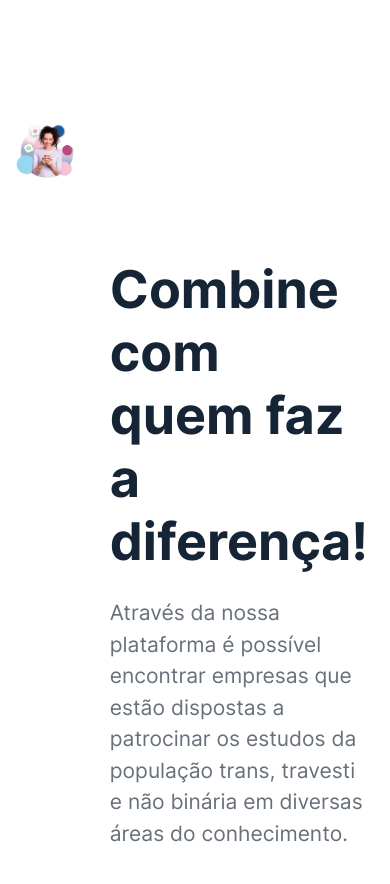
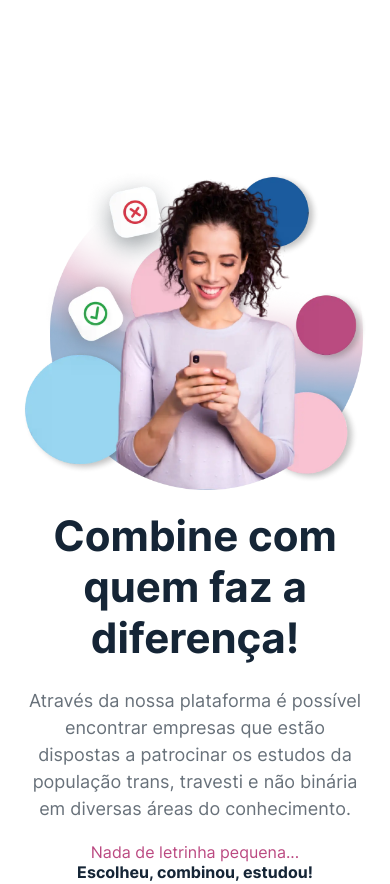
Before and after one commit to francisko-rezende/transmeet-landing-page, a Next.js app: page / in a window 390 px wide. Shown: the part 1113-1997 px from the top of the page. Built offline with nearby package versions, Linux system fonts and the light colour scheme.

Commit message:
feat: adapt match with... section layout for tablets1

```diff
--- a/src/components/MatchWithWhoMakesADiff/MatchWithWhoMakesADiff.styles.ts
+++ b/src/components/MatchWithWhoMakesADiff/MatchWithWhoMakesADiff.styles.ts
@@ -4,13 +4,32 @@ export const Wrapper = styled.section`
   margin-top: 26rem;
   display: grid;
   grid-template-columns: repeat(2, 1fr);
+
+  @media (max-width: 809px) {
+    margin-top: 17rem;
+    grid-template-columns: 1fr;
+    row-gap: 2rem;
+  }
 `
 export const TextWrapper = styled.div`
   padding-left: ${({ theme }) => theme.grid.gutter};
+
+  @media (max-width: 809px) {
+    padding-left: unset;
+    display: flex;
+    flex-direction: column;
+    align-items: center;
+  }
 `
 
 export const ImgWrapper = styled.div`
   transform: translate(-10%, -20%);
+
+  @media (max-width: 809px) {
+    transform: unset;
+    display: flex;
+    justify-content: center;
+  }
 `
 
 export const Title = styled.h2`
@@ -18,21 +37,31 @@ export const Title = styled.h2`
     color: ${theme.colors.typographyColors.black};
     font-size: 5.2rem;
   `}
+
+  @media (max-width: 809px) {
+    text-align: center;
+    font-size: 4.2rem;
+  }
 `
 
 export const Paragraph = styled.p`
   line-height: 1.5;
   margin-top: 2.4rem;
+  font-size: 2.1rem;
 
   ${({ theme }) => css`
     color: ${theme.colors.typographyColors.gray};
     font-weight: ${theme.font.weight.regular};
-    font-size: 2.1rem;
   `}
+
+  @media (max-width: 809px) {
+    text-align: center;
+    font-size: 1.8rem;
+  }
 `
 
 export const SecondaryText = styled.span`
-  margin-top: 4rem;
+  margin-top: 2rem;
   display: block;
 
   ${({ theme }) => css`
@@ -40,6 +69,10 @@ export const SecondaryText = styled.span`
     font-weight: ${theme.font.weight.regular};
     font-size: 1.6rem;
   `}
+
+  @media (max-width: 809px) {
+    text-align: center;
+  }
 `
 
 export const BoldText = styled.span`
--- a/src/components/YourBridge/YourBridge.styles.ts
+++ b/src/components/YourBridge/YourBridge.styles.ts
@@ -39,7 +39,7 @@ export const Paragraph = styled.p`
 
   @media (max-width: 809px) {
     text-align: center;
-    font-size: 1.6rem;
+    font-size: 1.8rem;
     margin: 3.2rem auto;
   }
 
```
Also changed, not shown: 2 other files (tests, documents, lock files or other folders).
